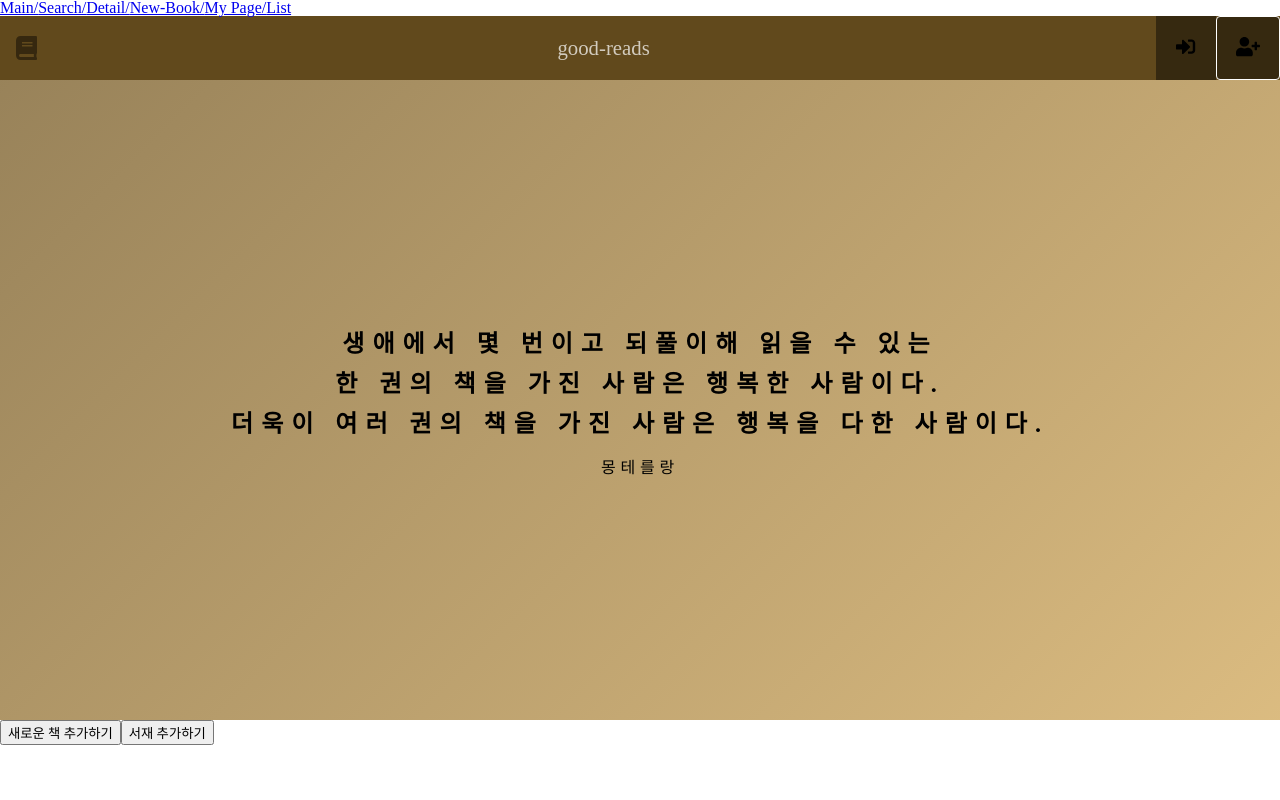
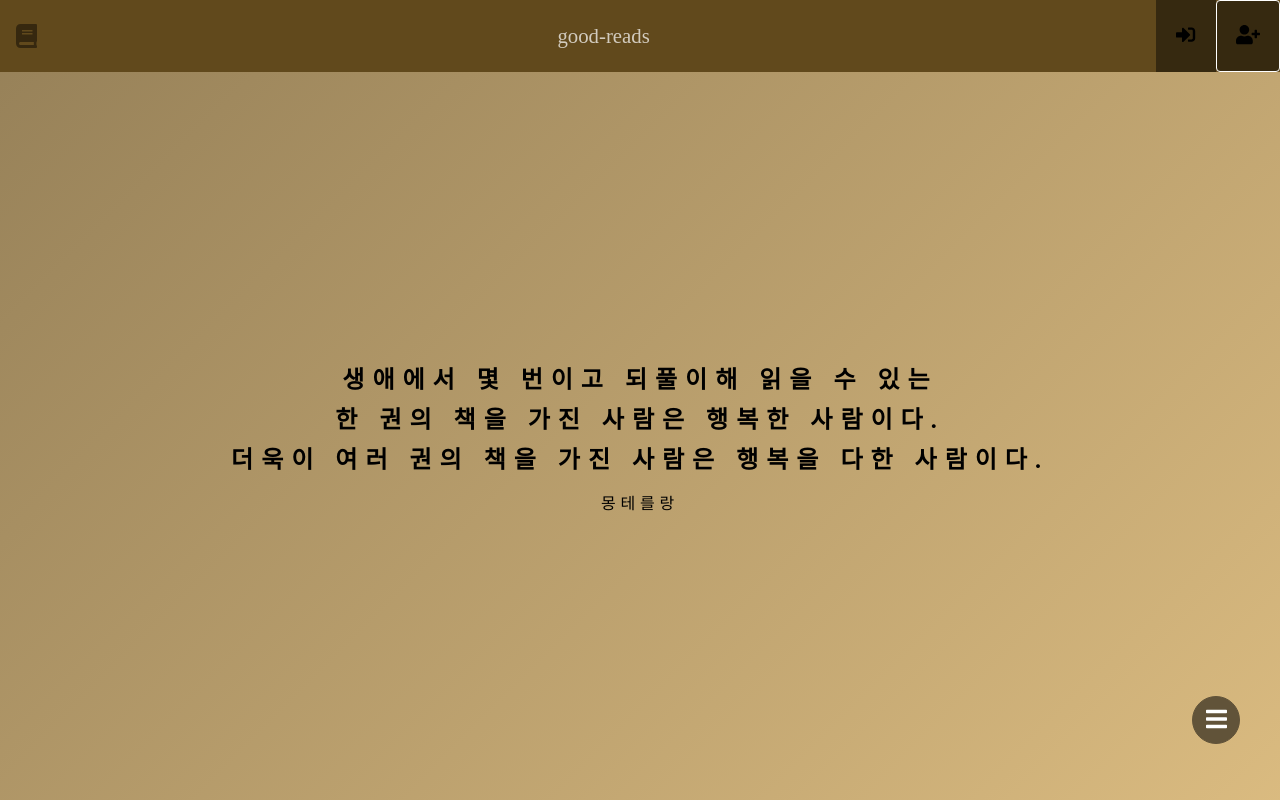
Before and after one commit to good-reads/frontend, a React (Create React App) app: page / in a window 1280 px wide. Built offline with nearby package versions, Linux system fonts and the light colour scheme.

Commit message:
:shirt: FAB SCSS 적용

```diff
--- a/src/App.js
+++ b/src/App.js
@@ -1,4 +1,4 @@
-import React, { useEffect } from 'react';
+import React, { useState, useEffect } from 'react';
 import { BrowserRouter as Router, Switch, Route, Link } from 'react-router-dom';
 import { useDispatch } from 'react-redux';
 
@@ -13,6 +13,7 @@ import ListPage from './components/pages/list/ListPage';
 import AddShelfModal from './components/modals/add-shelf/AddShelfModal';
 import { userActions } from './modules/user';
 import { modalActions } from './modules/modal';
+import * as Icons from './components/icons/Icons';
 
 import './styles/reset.css';
 import './styles/common.css';
@@ -24,9 +25,11 @@ import './styles/_SearchPage.scss';
 import './styles/_DetailPage.scss';
 import './styles/_ListPage.scss';
 import './styles/_Review.scss';
+import './styles/_Fab.scss';
 
 const App = () => {
   const dispatch = useDispatch();
+  const [menuIsOpen, setMenuIsOpen] = useState(false);
 
   useEffect(() => {
     const authorization = localStorage.getItem('authorization');
@@ -36,13 +39,6 @@ const App = () => {
   return (
     <div className="container">
       <Router>
-        <Link to="/">Main/</Link>
-        <Link to="/search">Search/</Link>
-        <Link to="/detail">Detail/</Link>
-        <Link to="/new-book">New-Book/</Link>
-        <Link to="/mypage">My Page/</Link>
-        <Link to="/list">List</Link>
-
         <NavigationContainer />
 
         <Switch>
@@ -71,20 +67,38 @@ const App = () => {
           </Route>
         </Switch>
       </Router>
+
+      <div className="float-button">
         <button
+          className="float-button__parent"
+          onClick={() => setMenuIsOpen(!menuIsOpen)}
+        >
+          <Icons.BarsIcon />
+        </button>
+        {menuIsOpen && (
+          <>
+            <button
+              className="float-button__child float-button__new-book"
               onClick={() =>
                 dispatch(modalActions.setState({ addNewBookIsOpen: true }))
               }
             >
-        새로운 책 추가하기
+              <Icons.BookIcon />
+              <Icons.PlusIcon />
             </button>
             <button
+              className="float-button__child float-button__new-list"
               onClick={() =>
                 dispatch(modalActions.setState({ addShelfIsOpen: true }))
               }
             >
-        서재 추가하기
+              <Icons.ListIcon />
+              <Icons.PlusIcon />
             </button>
+          </>
+        )}
+      </div>
+
       <NewBookModal
         handleClose={() =>
           dispatch(modalActions.setState({ addNewBookIsOpen: false }))
--- a/src/components/icons/Icons.jsx
+++ b/src/components/icons/Icons.jsx
@@ -44,3 +44,15 @@ export const StarIcon = ({ onClick }) => {
 export const StarBorderIcon = ({ onClick }) => {
   return <FontAwesomeIcon onClick={onClick} icon={['far', 'star']} />;
 };
+
+export const BarsIcon = () => {
+  return <FontAwesomeIcon icon={['fas', 'bars']} />;
+};
+
+export const BookIcon = () => {
+  return <FontAwesomeIcon icon={['fas', 'book']} />;
+};
+
+export const ListIcon = () => {
+  return <FontAwesomeIcon icon={['fas', 'list-ul']} />;
+};
--- a/src/styles/App.css
+++ b/src/styles/App.css
@@ -1,3 +1,4 @@
 .container {
-  height: 80vh;
+  height: 91vh;
+  position: relative;
 }
--- a/src/styles/Navigation.css
+++ b/src/styles/Navigation.css
@@ -1,5 +1,5 @@
 .navigation {
-  height: 4rem;
+  height: 9vh;
   display: flex;
   align-items: center;
   background-color: #61491c;
@@ -16,7 +16,7 @@
 }
 
 .navigation button {
-  height: 4rem;
+  height: 9vh;
   padding: 0 1.2rem;
   font-size: 1.2rem;
   background: rgba(0, 0, 0, 0.445);
@@ -50,7 +50,7 @@
 .navigation__search .search,
 .navigation__search .search .search__input {
   width: 100%;
-  height: 4rem;
+  height: 9vh;
   padding-left: 1rem;
 }
 
--- /dev/null
+++ b/src/styles/_Fab.scss
@@ -0,0 +1,48 @@
+@import '_colors';
+
+.float-button {
+  .float-button__parent {
+    position: absolute;
+    bottom: -1rem;
+    right: 2.5rem;
+    width: 3rem;
+    height: 3rem;
+    border-radius: 50%;
+    font-size: 1.5rem;
+    background: white;
+    border: none;
+    @include button-color--default(white, $deep-dark-brown);
+
+    &:hover {
+      @include button-color--hover($deep-dark-brown, white);
+    }
+    &:focus {
+      outline: 0;
+    }
+  }
+
+  .float-button__child {
+    position: absolute;
+    right: 2.5rem;
+    bottom: 0;
+    width: 3rem;
+    height: 3rem;
+    border-radius: 50%;
+    border: none;
+    @include button-color--default(white, $dark-brown);
+
+    &:hover {
+      @include button-color--hover($dark-brown, white);
+    }
+    &:focus {
+      outline: 0;
+    }
+
+    &.float-button__new-book {
+      bottom: 2.5rem;
+    }
+    &.float-button__new-list {
+      bottom: 6rem;
+    }
+  }
+}
```
Lines whose indentation alone changed are shown as unchanged.
